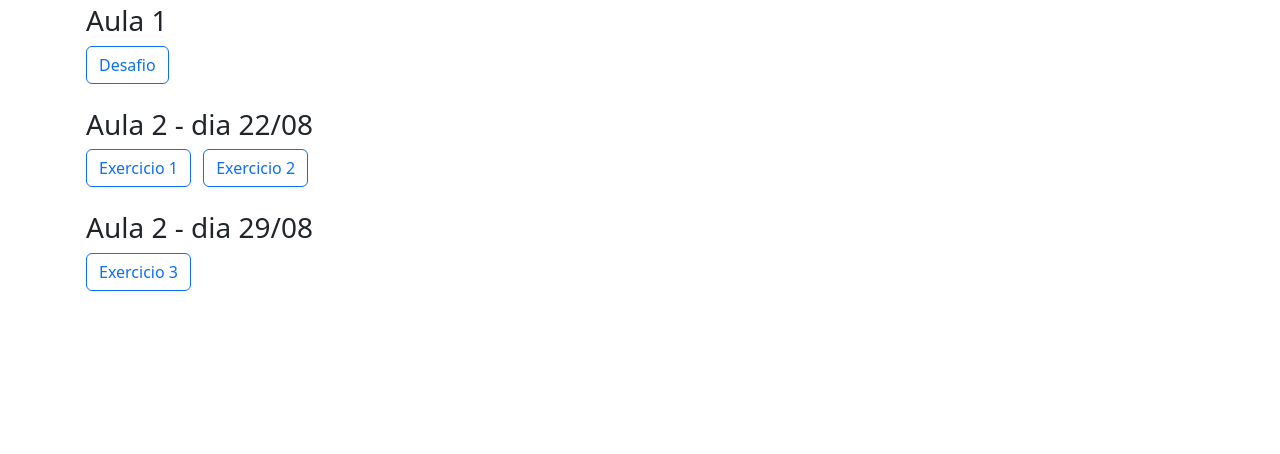
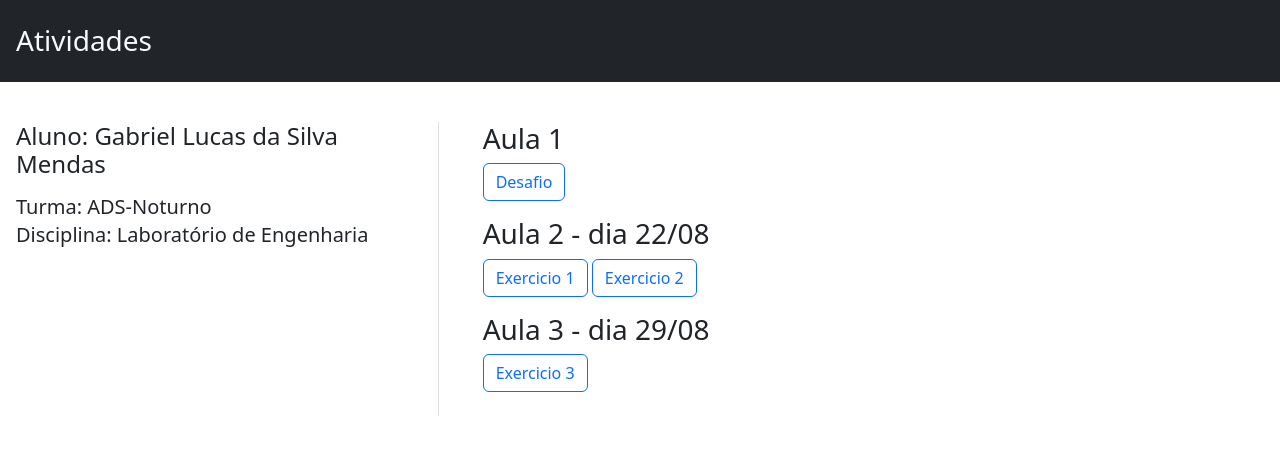
Before and after one commit to GBielMendes7/Laboratorio-Engenharia, a plain HTML site: page index.html in a window 1280 px wide. Drawn offline with nearby package versions, Linux system fonts and the light colour scheme.

Commit message:
Update index.html

```diff
--- a/index.html
+++ b/index.html
@@ -8,32 +8,33 @@
     <title>Atividades</title>
 </head>
 <body>
-    <div class="container">
-        <div class="row p-1 mb-3">
-            <div class="col">
+    <div class="navbar navbar-expand-lg navbar-dark bg-dark mb-4">
+        <h3 class="m-3 text-light">Atividades</h3>
+    </div>
+
+    <div class="row justify-content-md">
+        <div class="col col-lg-4 m-3 border-end">
+          <h4 class="mb-3">Aluno: Gabriel Lucas da Silva Mendas</h4>
+          <h5 class="mb-1">Turma: ADS-Noturno</h5>
+          <h5 class="mb-1">Disciplina: Laboratório de Engenharia</h5>
+        </div>
+        <div class="col-md-auto m-3 mb-4">
+            <div class="p1 mb-3">
                 <h3>Aula 1</h2>
                 <a href="Desafios/Desafio 1/Index.html"><button type="button" class="btn btn-outline-primary">Desafio</button></a>
             </div>
-        </div>
-
-        <div class="row p-1 mb-3">
-            <div class="col">
+            <div class="p1 mb-3">
                 <h3>Aula 2 - dia 22/08</h2>
-                <a href="Aula dia 22 ago/Exercicio 1/index.html"><button type="button" class="btn btn-outline-primary me-2">Exercicio 1</button></a>
-                <a href="Aula dia 22 ago/Exercicio 2/index.html"><button type="button" class="btn btn-outline-primary">Exercicio 2</button></a>
-          </div>
-        </div>
-
-        <div class="row p-1 mb-3">
-            <div class="col">
-                <h3>Aula 2 - dia 29/08</h2>
+                    <a href="Aula dia 22 ago/Exercicio 1/index.html"><button type="button" class="btn btn-outline-primary">Exercicio 1</button></a>
+                    <a href="Aula dia 22 ago/Exercicio 2/index.html"><button type="button" class="btn btn-outline-primary">Exercicio 2</button></a>
+            </div>
+            <div class="p1 mb-3">
+                <h3>Aula 3 - dia 29/08</h2>
                 <a href="Aula dia 29 ago/Exercicio 3/Index.html"><button type="button" class="btn btn-outline-primary">Exercicio 3</button></a>
             </div>
-        </div>
 
 
-
-
+        </div>
     </div>
 
 
```
